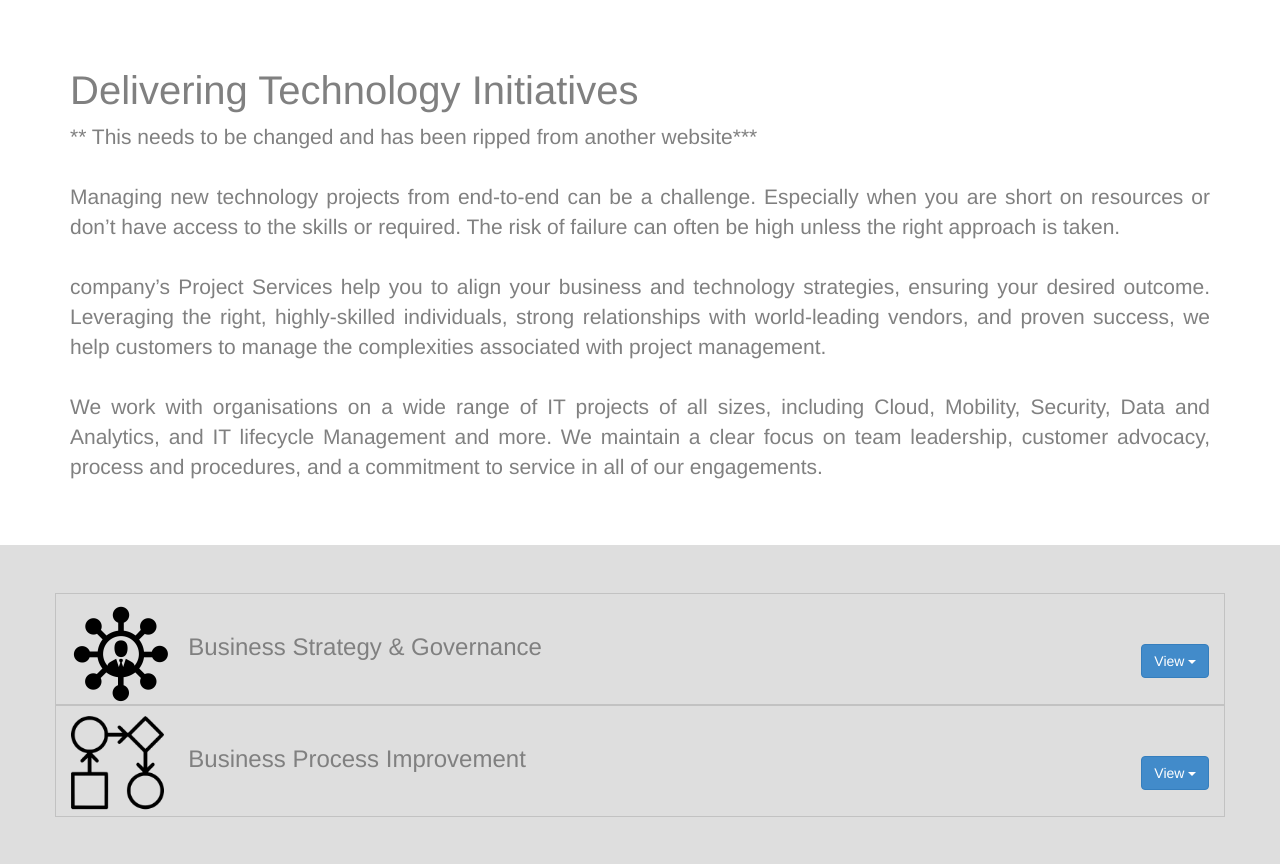
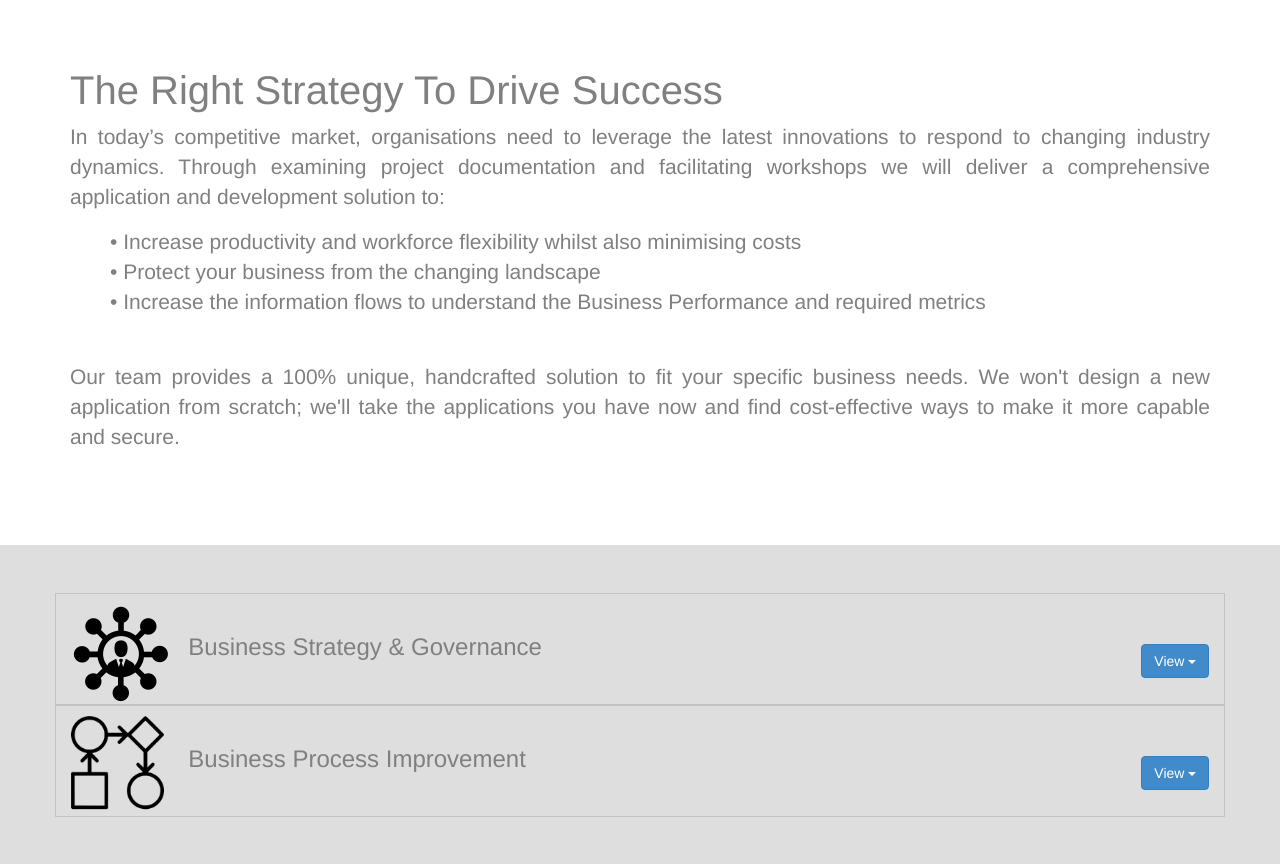
Before and after one commit to timhobbs4/Website, a PHP site: page /consulting.html in a window 1280 px wide; the page is wider, and only the part inside the window is pictured. Shown: the part 590-1454 px from the top of that part. Run offline with PHP 8.4, Linux system fonts and the light colour scheme; some libraries are stand-ins or nearby versions; grey boxes are pictures that could not be loaded.

Commit message:
consulting services
Updated the content for consulting services and custom css

```diff
--- a/consulting.html
+++ b/consulting.html
@@ -5,7 +5,7 @@
     <meta charset="utf-8">
     <meta http-equiv="X-UA-Compatible" content="IE=edge">
     <meta name="viewport" content="width=device-width, initial-scale=1">
-    <title>Services</title>
+    <title>Consulting Services</title>
     <!-- Bootstrap -->
     <link href="css/bootstrap.min.css" rel="stylesheet">
     <!-- Custom styles for this template -->
@@ -118,8 +118,17 @@
 
     <div class="jumbotron">
         <div class="container">
-            <h1 class="display-1" style="text-align: left;">Delivering Technology Initiatives</h1>
-            <p style="flex-wrap: all; text-align: justify;">** This needs to be changed and has been ripped from another website*** <br><br>Managing new technology projects from end-to-end can be a challenge. Especially when you are short on resources or don’t have access to the skills or required. The risk of failure can often be high unless the right approach is taken.<br> <br>company’s Project Services help you to align your business and technology strategies, ensuring your desired outcome. Leveraging the right, highly-skilled individuals, strong relationships with world-leading vendors, and proven success, we help customers to manage the complexities associated with project management.<br><br>We work with organisations on a wide range of IT projects of all sizes, including Cloud, Mobility, Security, Data and Analytics, and IT lifecycle Management and more. We maintain a clear focus on team leadership, customer advocacy, process and procedures, and a commitment to service in all of our engagements.</p>
+            <h1 class="display-1" style="text-align: left;">The Right Strategy To Drive Success</h1>
+            <p style="flex-wrap: all; text-align: justify;">
+                In today’s competitive market, organisations need to leverage the latest innovations to respond to changing industry dynamics. Through examining project documentation and facilitating workshops we will deliver a comprehensive application and development solution to:<br></p>
+                <p class="tab">
+                    • Increase productivity and workforce flexibility whilst also minimising costs<br>
+                    • Protect your business from the changing landscape<br>
+                    • Increase the information flows to understand the Business Performance and required metrics<br><br></p>
+                <p style="flex-wrap: all; text-align: justify;">
+                    Our team provides a 100% unique, handcrafted solution to fit your specific business needs. We won't design a new application from scratch; we'll take the applications you have now and find cost-effective ways to make it more capable and secure.<br><br>
+
+                </p>
         </div>
     </div>
 
@@ -145,7 +154,8 @@
                         <div id="stratCollapseBody" class="collapse" aria-labelledby="stratHeading" data-parent="#consultingAccordion">
                             <div class="card-body">
                                 <div class="col-md-10" style="text-align: left; margin-bottom: 20px">
-                                    Anim pariatur cliche reprehenderit, enim eiusmod high life accusamus terry richardson ad squid. 3 wolf moon officia aute, non cupidatat skateboard dolor brunch. Food truck quinoa nesciunt laborum eiusmod. Brunch 3 wolf moon tempor, sunt aliqua put a bird on it squid single-origin coffee nulla assumenda shoreditch et. Nihil anim keffiyeh helvetica, craft beer labore wes anderson cred nesciunt sapiente ea proident. Ad vegan excepteur butcher vice lomo. Leggings occaecat craft beer farm-to-table, raw denim aesthetic synth nesciunt you probably haven't heard of them accusamus labore sustainable VHS.
+                                    Understanding the value proposition of your organisation is critical, and through working with you we will identify the capabilities that enable you to set your organisation apart through developing and delivering on your strategy.<br>
+
                                 </div>
                             </div>
                         </div>
@@ -171,7 +181,8 @@
                         <div id="processCollapseBody" class="collapse" aria-labelledby="processHeading" data-parent="#consultingAccordion">
                             <div class="card-body">
                                 <div class="col-md-10" style="text-align: left; margin-bottom: 20px">
-                                    Anim pariatur cliche reprehenderit, enim eiusmod high life accusamus terry richardson ad squid. 3 wolf moon officia aute, non cupidatat skateboard dolor brunch. Food truck quinoa nesciunt laborum eiusmod. Brunch 3 wolf moon tempor, sunt aliqua put a bird on it squid single-origin coffee nulla assumenda shoreditch et. Nihil anim keffiyeh helvetica, craft beer labore wes anderson cred nesciunt sapiente ea proident. Ad vegan excepteur butcher vice lomo. Leggings occaecat craft beer farm-to-table, raw denim aesthetic synth nesciunt you probably haven't heard of them accusamus labore sustainable VHS.
+                                    It is more important now than it ever has been to optimise your business processes and ensure your business is operating without waste. <br>
+                                    D&#39;alRae Solutions will analyse your current processes and Development needs to identify deliverable items. We will then document and deploy Architectural Designs and proposed Solutions. Any Solutions will be designed to integrate seamlessly into your Architecture Landscape and future visions.
                                 </div>
                             </div>
                         </div>
--- a/css/custom.css
+++ b/css/custom.css
@@ -93,6 +93,11 @@ body{
 	font-size: 20px;
 }
 
+.tab {
+	margin-left: 40px;
+	flex-wrap: all;
+	text-align: justify;
+}
 
 #footer{
 	background-color: #dedede;
```
